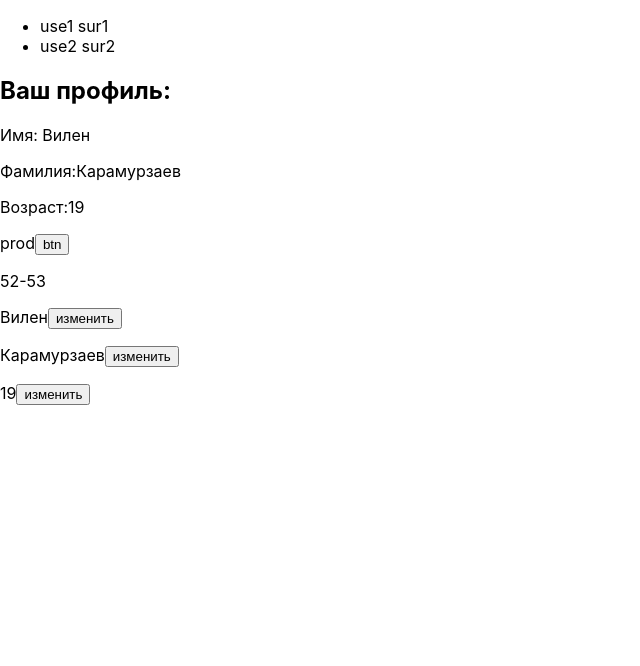
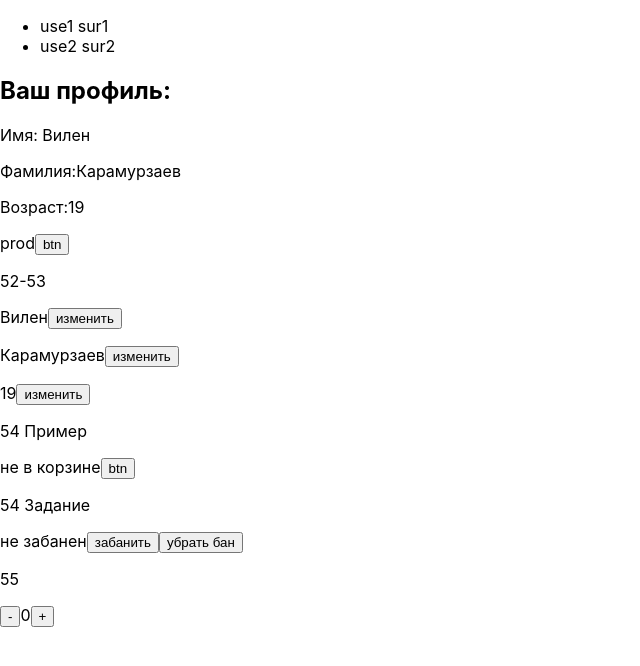
Before and after one commit to Vilen-lfk/React_tasks, a React (Create React App) app: page / in a window 1280 px wide. Shown: the top 666 px of the page, without its empty margins (0-640 px from the left). Built offline with nearby package versions, Linux system fonts and the light colour scheme.

Commit message:
54-55 tasks

```diff
--- a/src/App1.js
+++ b/src/App1.js
@@ -15,6 +15,11 @@ function App1() {
     //53
     const [ame, setAme] = useState('prod');
 
+    //54
+    const [inCart, setInCart] = useState(false);
+    const [users, setUsers] = useState(false);
+    //55
+    const [count, setCount] = useState(0);
 
 	return(
     <>
@@ -50,6 +55,22 @@ function App1() {
                 <button onClick={() => setAge('18')}>изменить</button>
             </p>
         </div>
+        <p>54 Пример</p>
+        <div>
+            <span>{inCart ? 'в корзине' : 'не в корзине'}</span>
+            <button onClick={() => setInCart(!inCart)}>btn</button>
+        <p>54 Задание</p>
+            <span>{users ? "забанен" : "не забанен"}</span>
+            <button onClick={() => setUsers(true)}>забанить</button>
+            <button onClick={() => setUsers(false)}>убрать бан</button>
+        </div>
+        <div>
+            <p>55</p>
+            <button onClick={() => setCount(count - 1)}>-</button>
+            <span>{count}</span>
+		    <button onClick={() => setCount(count + 1)}>+</button>
+        </div>
+
     </>
     );
 
```
